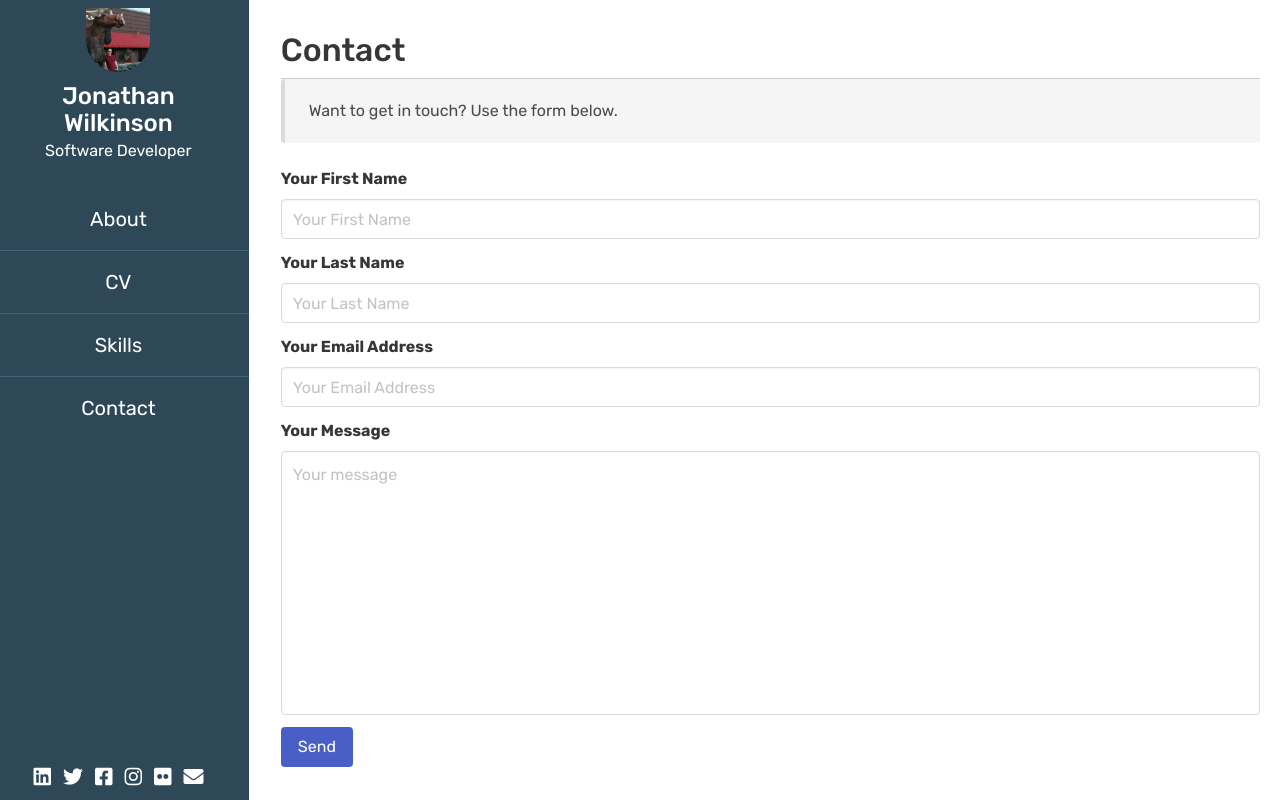
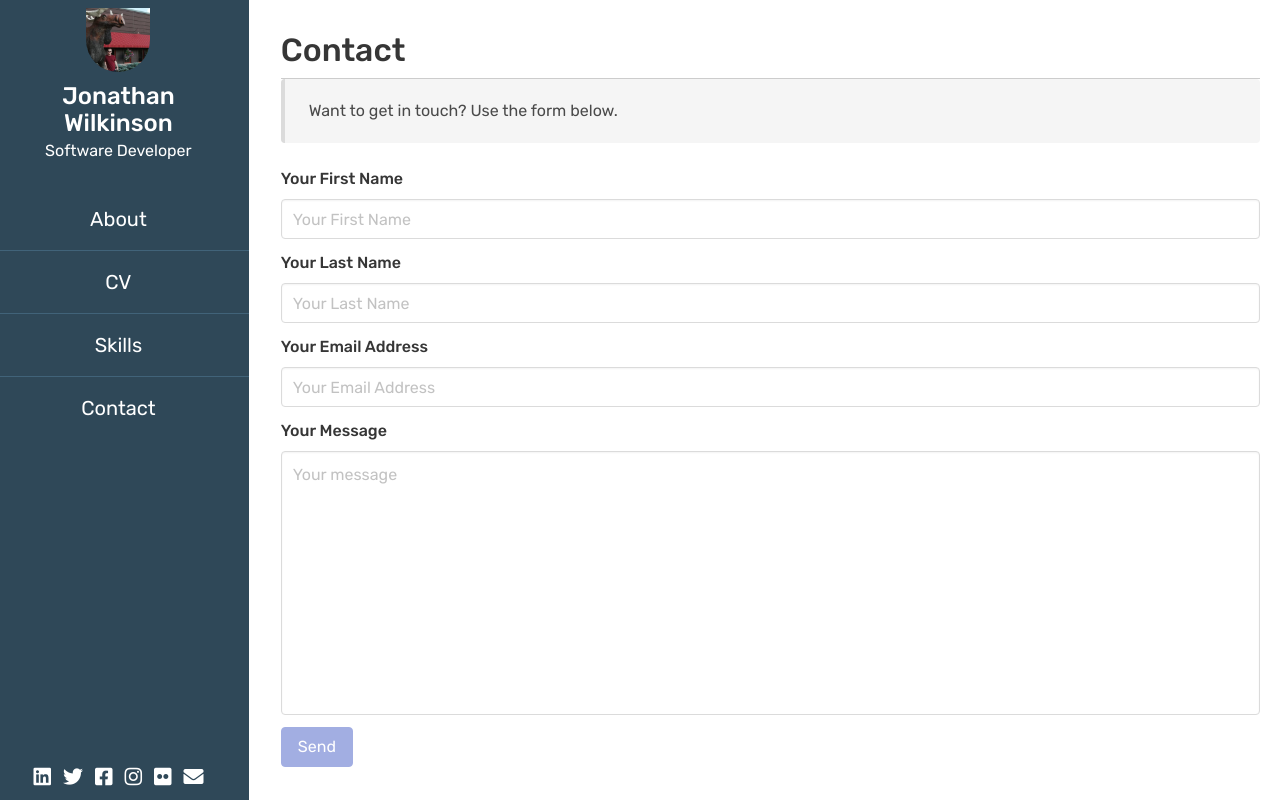
Before and after one commit to jwilkinson87/wilkoberg.uk, a Vue app: page /contact in a window 1280 px wide. Built offline with nearby package versions, Linux system fonts and the light colour scheme.

Commit message:
Tweak styles. Disable contact form

```diff
--- a/src/assets/scss/_variables.scss
+++ b/src/assets/scss/_variables.scss
@@ -9,4 +9,5 @@ $family-sans-serif: 'Rubik', sans-serif;
 $family-primary: $family-sans-serif;
 $body-font-size: 1.25rem;
 $navbar-background-color: darken($color3, 5%);
-$title-weight: 500;
+$weight-bold: 500;
+$title-weight: $weight-bold;
--- a/src/components/forms/ContactForm.vue
+++ b/src/components/forms/ContactForm.vue
@@ -41,7 +41,7 @@
         placeholder="Your message"
       ></textarea>
     </div>
-    <button class="button is-link" :class="{'is-loading': isSending }" type="submit">Send</button>
+    <button class="button is-link" :class="{'is-loading': isSending }" type="submit" :disabled="true">Send</button>
   </form>
 </template>
 
```
